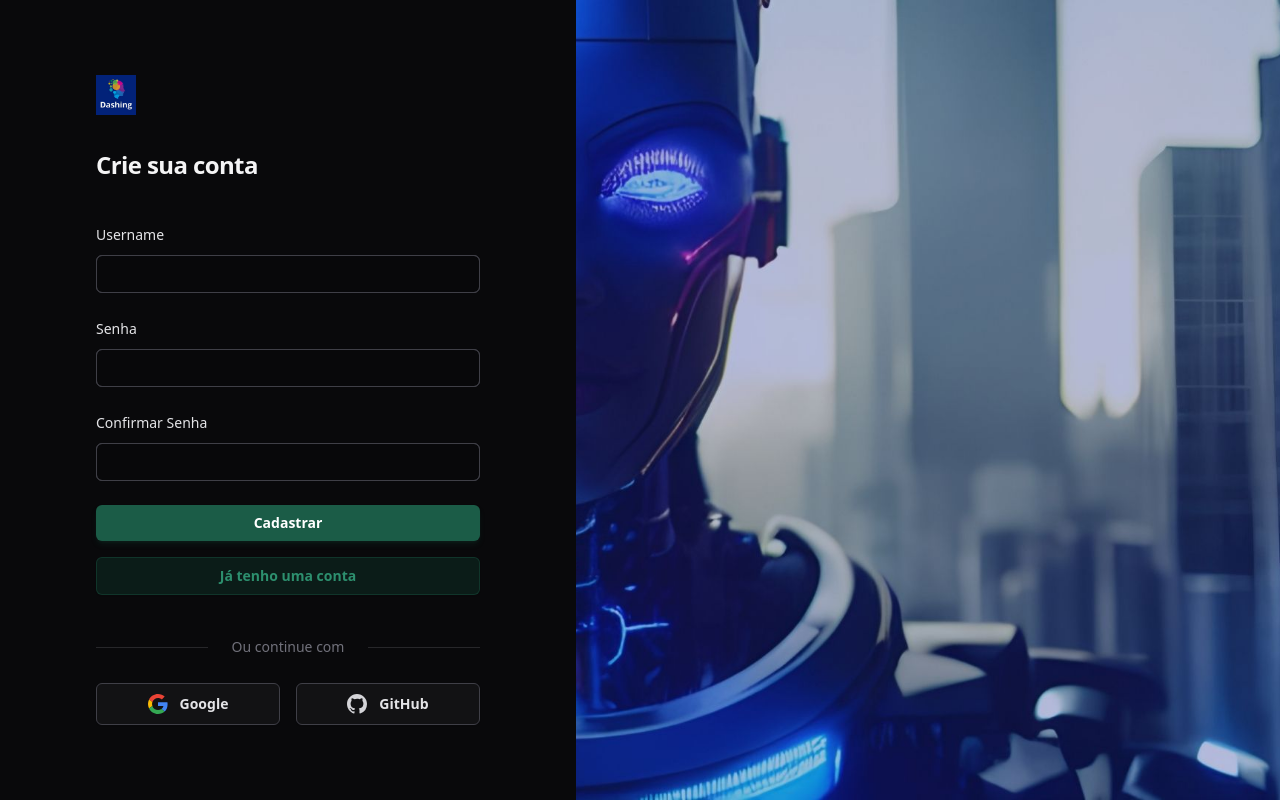
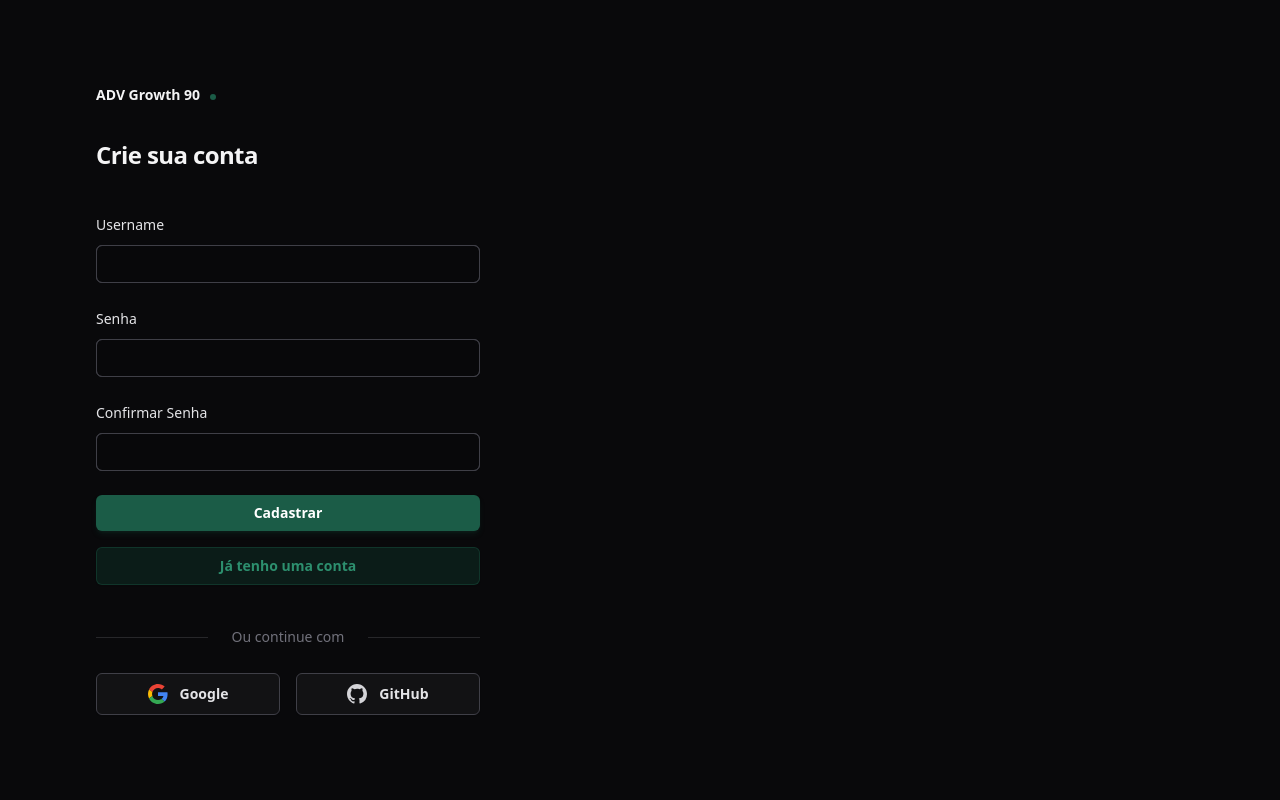
Before and after one commit to luizjbrunoo/dashingju, a Django app: template usuarios/templates/cadastro.html in a window 1280 px wide. Shown: the part 45-845 px from the top of the page. Run offline with Django 5.2, Linux system fonts and the light colour scheme; the template is opened without the code that fills it, so the values that code supplies are empty.

Commit message:
fix: remove broken static asset references
Co-authored-by: Cursor <cursoragent@cursor.com>

```diff
--- a/core/urls.py
+++ b/core/urls.py
@@ -1,6 +1,5 @@
 from django.contrib import admin
 from django.urls import path, include
-from django.views.generic.base import RedirectView
 
 from . import health, views
 
@@ -13,7 +12,6 @@ urlpatterns = [
         name="recusar_media_documentos",
     ),
     path("", views.home, name="home"),
-    path("favicon.ico", RedirectView.as_view(url="/static/logo_dashing_juridico.jpg", permanent=True)),
     path("admin/", admin.site.urls),
     path("ia/", include("ia.urls")),
     path("usuarios/", include("usuarios.urls")),
--- a/ia/templates/chat.html
+++ b/ia/templates/chat.html
@@ -1,5 +1,4 @@
 {% extends "base.html" %}
-{% load static %}
 {% block 'body' %}
     <main>
         <header class="relative isolate border-b border-zinc-800/80 bg-linear-to-r from-bally-muted/50 via-zinc-900/80 to-zinc-950">
@@ -24,7 +23,7 @@
                 <div class="rounded-lg border border-zinc-800/80 bg-zinc-900/40 px-4 py-8 sm:px-6 lg:min-h-[28rem] lg:px-8">
                     <div class="flex flex-col gap-6" id="chat">
                     <div class="flex items-start gap-2.5">
-                        <img class="h-12 w-12 rounded-full" src="{% static 'Imagem_EcildaII.jpg' %}" alt="">
+                        <span class="flex h-12 w-12 shrink-0 items-center justify-center rounded-full bg-bally-muted text-sm font-semibold text-bally-bright" aria-hidden="true">P</span>
                         <div class="flex w-full max-w-xl flex-col gap-1 lg:max-w-2xl">
                             <div class="flex items-center space-x-2 rtl:space-x-reverse">
                                 <span class="text-sm font-semibold text-bally-bright">PsiQuete</span>
@@ -96,7 +95,7 @@
             novaMensagem.className = "flex items-start gap-2.5";
 
             novaMensagem.innerHTML = `
-                <img class="w-12 h-12 rounded-full" src="{% static 'logo_dashing_juridico.jpg' %}" alt="Pythonete">
+                <span class="flex h-12 w-12 shrink-0 items-center justify-center rounded-full bg-bally-muted text-sm font-semibold text-bally-bright" aria-hidden="true">P</span>
                 <div class="flex flex-col gap-1 w-full max-w-xl lg:max-w-2xl">
                     <div class="flex items-center space-x-2 rtl:space-x-reverse">
                         <span class="text-sm font-semibold text-bally-bright">PsiQuete</span>
--- a/usuarios/templates/cadastro.html
+++ b/usuarios/templates/cadastro.html
@@ -1,12 +1,14 @@
 {% extends 'base.html' %}
-{% load static %}
 
 {% block 'body' %}
     <div class="flex min-h-full h-screen bg-zinc-950">
         <div class="flex flex-1 flex-col justify-center px-4 py-12 sm:px-6 lg:flex-none lg:px-20 xl:px-24">
             <div class="mx-auto w-full max-w-sm lg:w-96">
                 <div>
-                    <img src="{% static 'logo_dashing_juridico.jpg' %}" alt="ADV Growth 90" class="h-10 w-auto" />
+                    <p class="text-sm font-semibold text-zinc-100">
+                        ADV Growth 90
+                        <span class="ml-1.5 inline-block h-1.5 w-1.5 rounded-full bg-bally" aria-hidden="true"></span>
+                    </p>
                     <h2 class="mt-8 text-2xl/9 font-bold tracking-tight text-zinc-100">Crie sua conta</h2>
                     {% if messages %}
                     {% for message in messages %}
@@ -102,10 +104,5 @@
                 </div>
             </div>
         </div>
-        <div class="relative hidden w-0 flex-1 lg:block">
-            <img src="{% static 'Imagem_EcildaII.jpg' %}"
-                 alt=""
-                 class="absolute inset-0 size-full object-cover" />
-        </div>
     </div>
 {% endblock 'body' %}
--- a/usuarios/templates/cliente.html
+++ b/usuarios/templates/cliente.html
@@ -1,5 +1,4 @@
 {% extends 'base.html' %}
-{% load static %}
 {% block 'body' %}
 
   <main>
@@ -18,7 +17,6 @@
               <span aria-hidden="true">←</span>
               Voltar
             </a>
-            <img src="{% static 'logo_dashing_Juridico.jpg' %}" alt="" class="size-16 flex-none rounded-full bg-zinc-800 outline -outline-offset-1 outline-bally/20" />
             <h1>
               <div class="text-sm/6 text-zinc-500">{{ cliente.email }}</div>
               <div class="mt-1 text-base font-semibold text-zinc-100">{{ cliente.nome }}</div>
--- a/usuarios/templates/login.html
+++ b/usuarios/templates/login.html
@@ -1,11 +1,13 @@
 {% extends 'base.html' %}
-{% load static %}
 
 {% block 'body' %}
 <div class="min-h-screen flex items-center justify-center px-4">
     <div class="w-full max-w-sm rounded-xl border border-zinc-800 bg-zinc-900/80 p-6 shadow-lg shadow-bally/5 ring-1 ring-bally/10 backdrop-blur-sm">
         <div class="flex items-center justify-center">
-            <img src="{% static 'logo_dashing_juridico.jpg' %}" alt="ADV Growth 90" class="h-10 w-auto" />
+            <p class="text-sm font-semibold text-zinc-100">
+                ADV Growth 90
+                <span class="ml-1.5 inline-block h-1.5 w-1.5 rounded-full bg-bally" aria-hidden="true"></span>
+            </p>
         </div>
         <h2 class="mt-6 text-xl font-semibold text-zinc-100 text-center">Entrar</h2>
 
```
